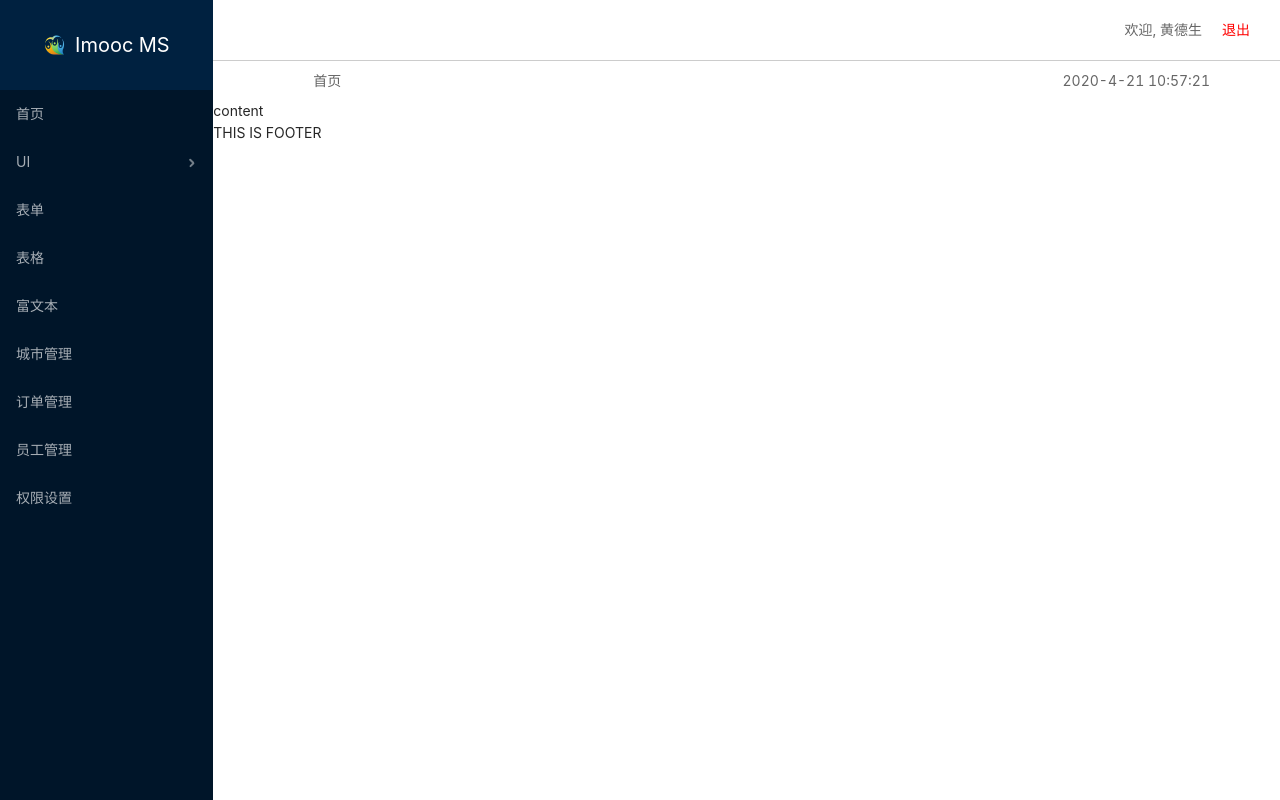
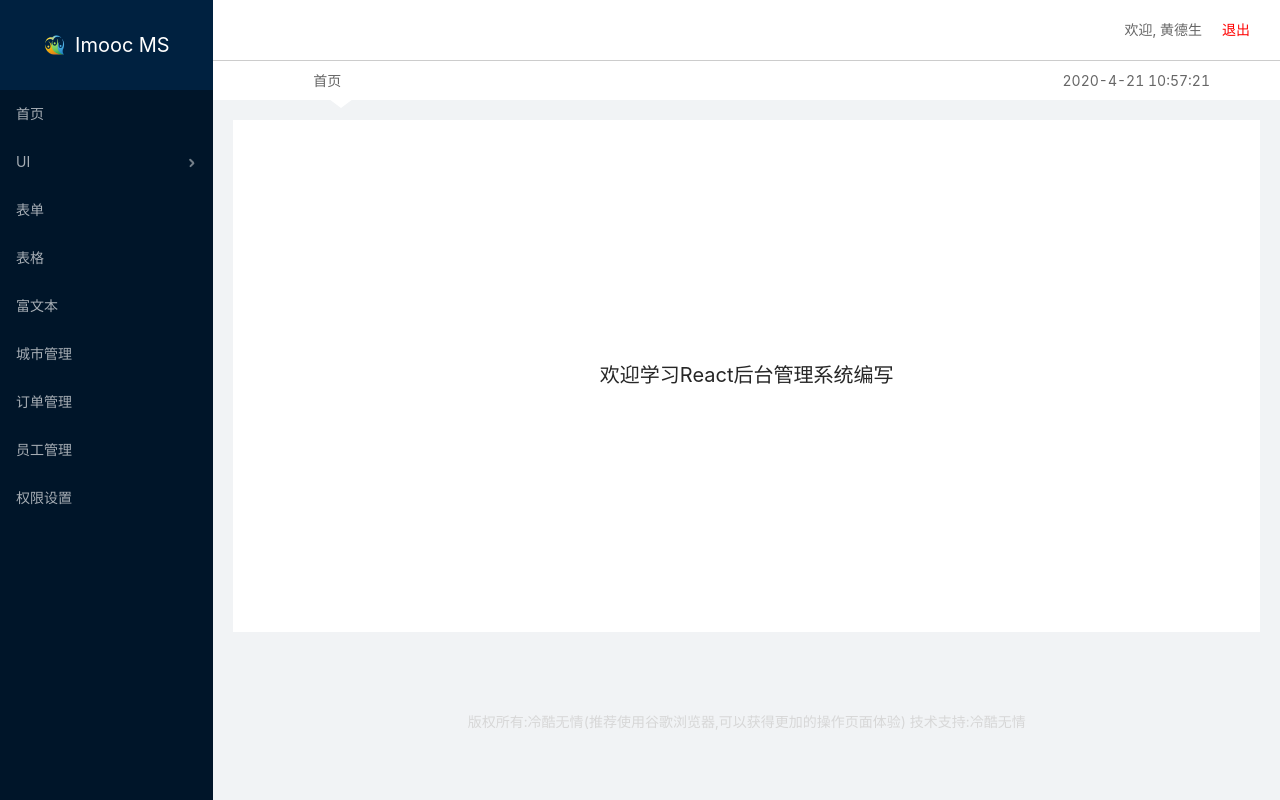
Before and after one commit to huangdesheng/imooc, a React app: page /#/admin/ui/buttons in a window 1280 px wide. Before the commit this address led to /. Built offline with nearby package versions, Linux system fonts and the light colour scheme.

Commit message:
完成首页搭建

```diff
--- a/src/admin.js
+++ b/src/admin.js
@@ -2,6 +2,7 @@ import React from 'react'
 import Header from './components/header'
 import Footer from './components/footer'
 import NavLeft from './components/navLeft'
+import Home from './pages/home'
 import { Row, Col } from 'antd';
 import './style/commom.less'
 
@@ -9,13 +10,13 @@ export default class Admin extends React.Component{
     render(){
         return(
            <Row className="container">
-              <Col span={4} className="nav-left">
+              <Col span="4" className="nav-left">
                   <NavLeft></NavLeft>
               </Col>
-              <Col span={20} className="main">
+              <Col span="20" className="main">
                   <Header></Header>
                   <Row className="content">
-                      content
+                      <Home></Home>
                   </Row>
                   <Footer></Footer>
               </Col>
--- a/src/components/footer/index.js
+++ b/src/components/footer/index.js
@@ -1,10 +1,10 @@
 import React from 'react'
-
+import './index.less'
 export default class Footer extends React.Component{
     render() {
         return (
-            <div>
-                THIS IS FOOTER
+            <div className="footer">
+                版权所有:冷酷无情(推荐使用谷歌浏览器,可以获得更加的操作页面体验)   技术支持:冷酷无情
             </div>
         )
     }
--- a/src/components/footer/index.less
+++ b/src/components/footer/index.less
@@ -0,0 +1,7 @@
+.footer{
+    height:80px;
+    padding:30px 0;
+    text-align:center;
+    line-height:80px;
+    color:#d7d7d7;
+}
--- a/src/components/header/index.js
+++ b/src/components/header/index.js
@@ -29,12 +29,6 @@ export default class Header extends React.Component {
         })
     }
     render() {
-        // http://api.map.baidu.com/telematics/v3/weather?location=广东&output=json&ak=4RyQSmvEpmHGRiIRcoyEyzDpZLwBi11y
-        // http://api.map.baidu.com/telematics/v3/weather?location=foshan&output=json&ak=7etNqQsTRg4j4UdfbGKtI3XIqujbA2Qp
-        // http://api.map.baidu.com/reverse_geocoding/v3/?output=json&coordtype=wgs84ll&location=31
-        // https://restapi.amap.com/v3/weather/weatherInfo?key=962128c46f91fc0e04bd891a54b59b38&city=310115
-        // https://restapi.amap.com/v3/weather/weatherInfo?city=310115&output=JSON&key=fe7cccdafaafdd1938433695e0d9cf08
-        // https://restapi.amap.com/v3/config/district?keywords=北京&subdistrict=2&key=c6c3f3d131c790f8d1469da70ea07f11
         return (
             <div className="header">
                 <Row className="header-top">
--- a/src/components/header/index.less
+++ b/src/components/header/index.less
@@ -32,6 +32,18 @@
 
         .bread-title {
             text-align: center;
+            &::after{
+                position: absolute;
+                left:86px;
+                top:38px;
+                content:'';
+                width:10px;
+                height:10px;
+                // background-color: red;
+                border-top: 9px solid #fff;
+                border-left:12px solid transparent;
+                border-right:12px solid transparent;
+            }
         }
 
         .weather {
--- /dev/null
+++ b/src/pages/home/index.js
@@ -0,0 +1,9 @@
+import React from 'react'
+import './index.less'
+export default class Home extends React.Component{
+    render() {
+        return (
+            <div className="home-wrap">欢迎学习React后台管理系统编写</div>
+        )
+    }
+}
--- /dev/null
+++ b/src/pages/home/index.less
@@ -0,0 +1,9 @@
+.home-wrap{
+    height:calc(64vh);
+    display: flex;
+    justify-content:center;
+    align-items:center;
+    font-size:20px;
+    background: #fff;
+    width:100%;
+}
--- a/src/style/commom.less
+++ b/src/style/commom.less
@@ -4,6 +4,11 @@
         height:calc(100vh);
     }
     .main{
+        background: #f1f3f5;
         height:calc(100vh);
     }
+    .content{
+        position: relative;
+        padding:20px
+    }
 }
```
